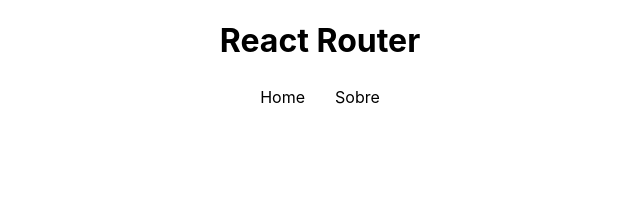
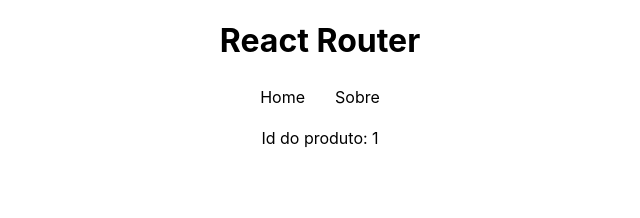
Before and after one commit to RyanLudieri/cuso_react, a React (Create React App) app in the folder 8_React_Router/router/: page /products/1 in a window 1280 px wide. Shown: the top 218 px of the page, without its empty margins (320-960 px from the left). Built offline with nearby package versions, Linux system fonts and the light colour scheme.

Commit message:
feat: dynamic routes

```diff
--- a/8_React_Router/router/src/App.js
+++ b/8_React_Router/router/src/App.js
@@ -6,9 +6,11 @@
 // pages
 import Home from './pages/Home';
 import About from './pages/About';
+import Product from './pages/Product';
 
 //components
 import NavBar from './components/NavBar';
+
 
 function App() {
   return (
@@ -20,6 +22,8 @@
         <Routes>
           <Route path="/" element={<Home />}/>
           <Route path="/about" element={<About />}/>
+          {/*4 - rota dinamica */}
+          <Route path='/products/:id' element={<Product/>}></Route>
         </Routes>
       </BrowserRouter>
     </div>
--- a/8_React_Router/router/src/pages/Home.js
+++ b/8_React_Router/router/src/pages/Home.js
@@ -20,6 +20,8 @@
           <li key={item.div}>
             <h2>{item.name}</h2>
             <p>R$: {item.price}</p>
+            {/* 4 - rota dinamica */}
+            <Link to={`/products/${item.id}`}>Detalhes</Link>
           </li>
         ))}
       </ul>
--- /dev/null
+++ b/8_React_Router/router/src/pages/Product.js
@@ -0,0 +1,13 @@
+import { useParams } from "react-router-dom"
+
+
+const Product = () => {
+
+    const { id } = useParams()
+
+    return <>
+        <p>Id do produto: {id}</p>
+    </>;
+}
+
+export default Product
```
